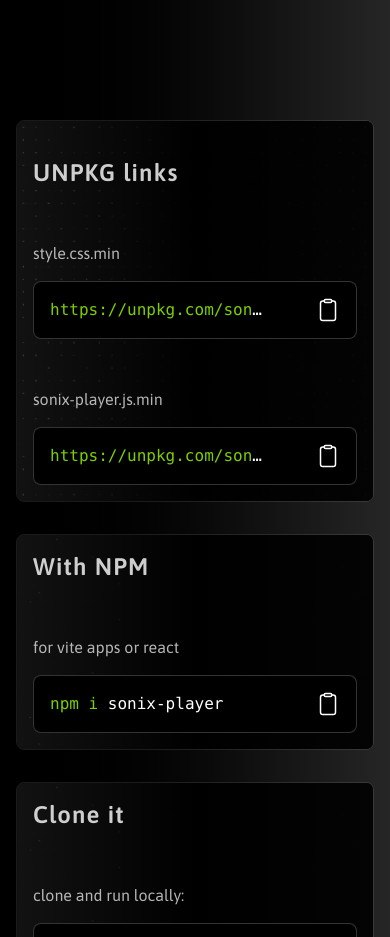
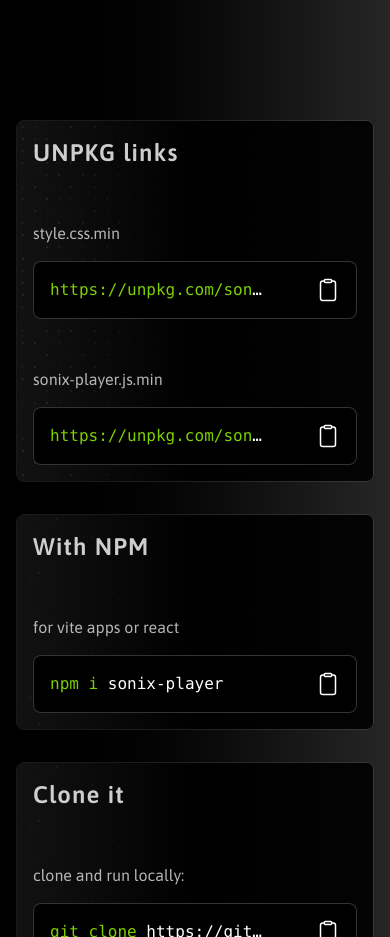
Before and after one commit to AnuXiii/sonix-player.eg, a website built with Vite: page index.html in a window 390 px wide. Shown: the part 5920-6857 px from the top of the page. Built offline with nearby package versions, Linux system fonts and the light colour scheme; no server answers; what sonix-player would draw is missing.

Commit message:
Adjust margin for UNPKG links header in index.html

```diff
--- a/index.html
+++ b/index.html
@@ -535,7 +535,7 @@
 						<div class="helper-box flex-column gap-8 lg:row-span-2 lg:col-span-2 z-1">
 							<div class="absolute inset-0 bg-[url('/images/black-dots.svg')] bg-cover bg-no-repeat z-[-1]"></div>
 							<div class="absolute inset-0 bg-gradient-to-l from-black/80 via-black to-transparent z-[-1]"></div>
-							<h3 class="my-5 font-semibold tracking-wider md:text-center text-white/80 text-2xl md:text-7xl">
+							<h3 class="mb-5 lg:my-5 font-semibold tracking-wider md:text-center text-white/80 text-2xl md:text-7xl">
 								UNPKG links
 							</h3>
 							<div class="flex-column gap-12 mt-auto">
```
